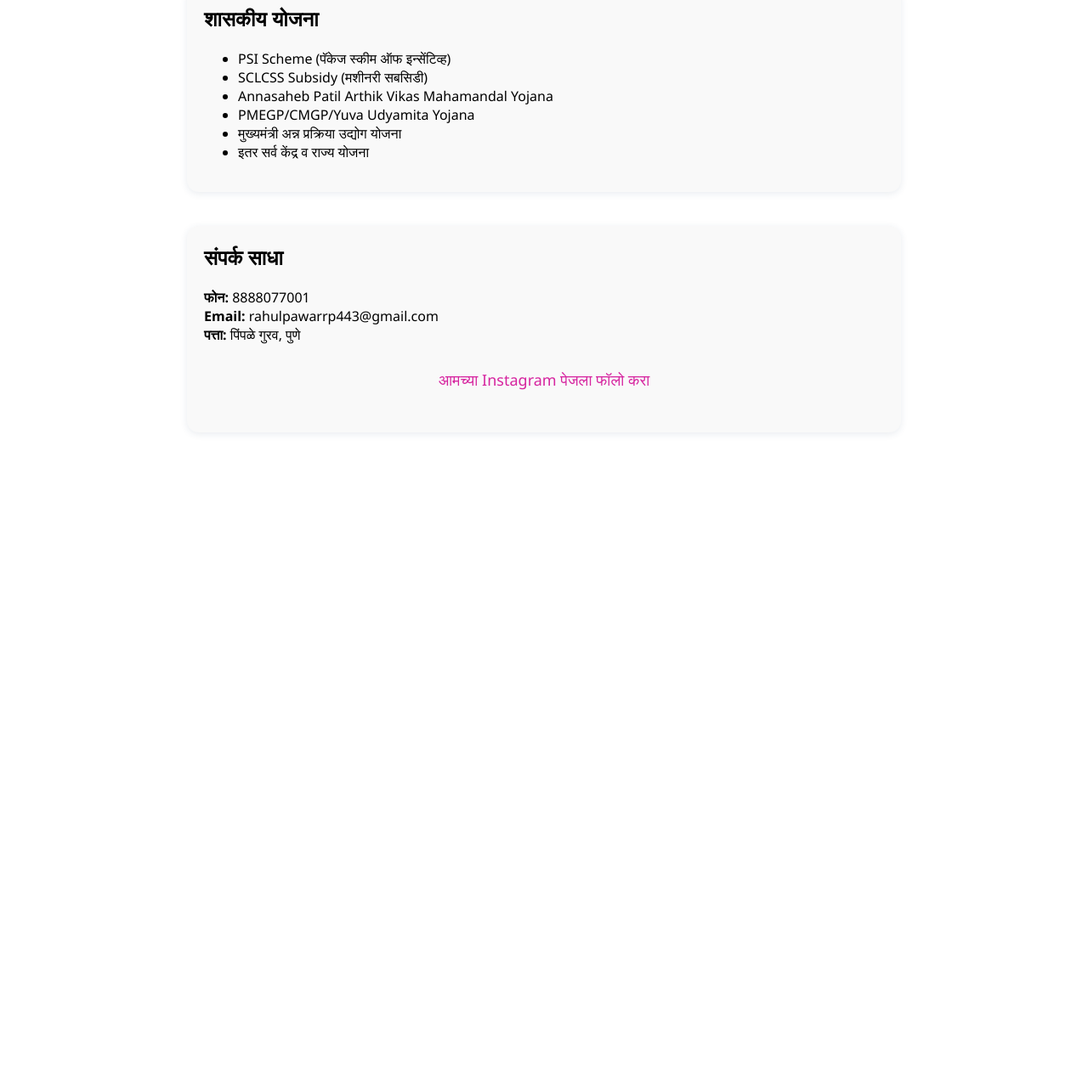
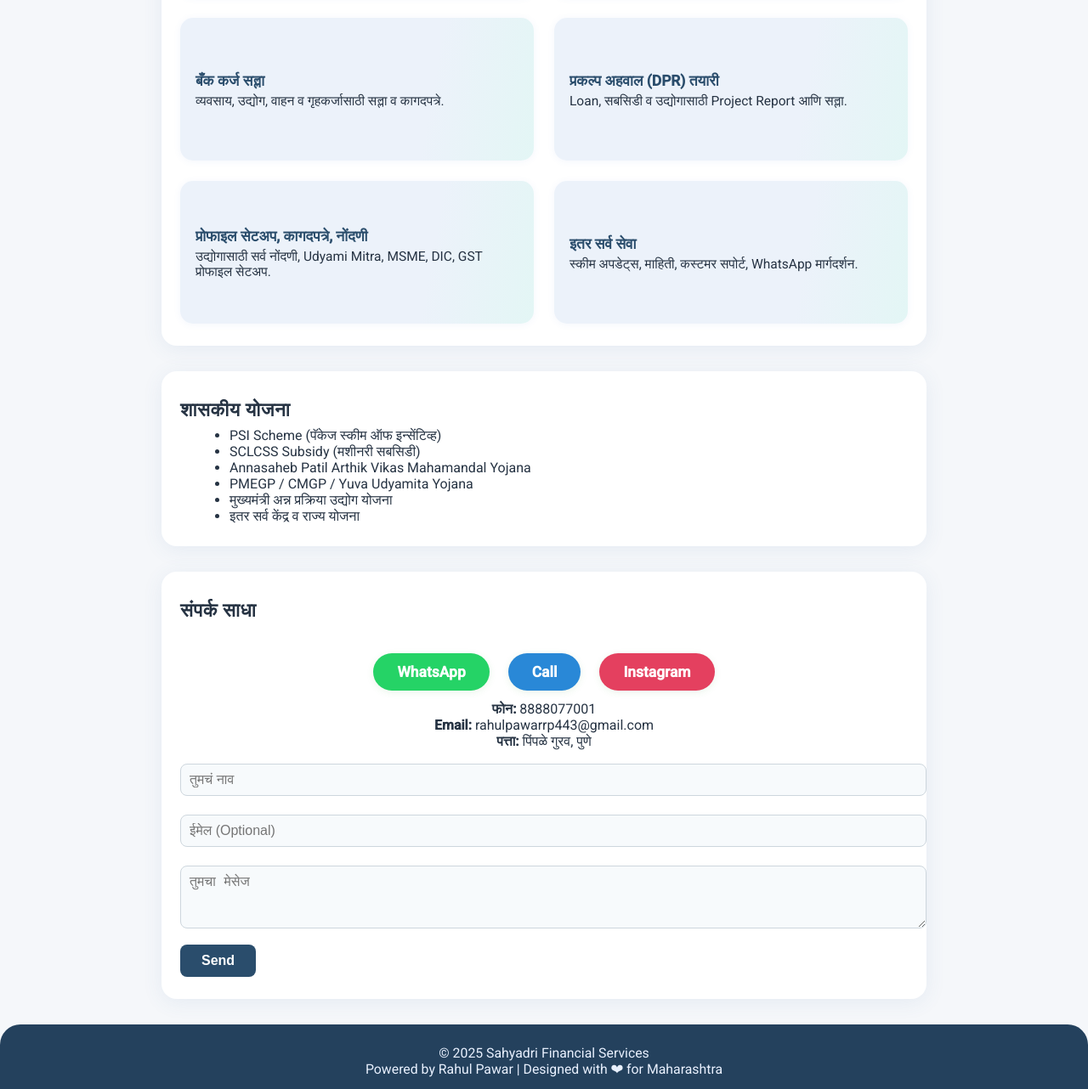
Before and after one commit to sahyadri-financial-services/Sahyadri-Financial-, a plain HTML site: page index.html in a window 1280 px wide. Shown: the part 864-2146 px from the top of the page at 85% size. Before the commit the page ends 1413 px from the top, so only its background shows below. Drawn offline with Linux system fonts and the light colour scheme.

Commit message:
Update index.html

```diff
--- a/index.html
+++ b/index.html
@@ -4,26 +4,110 @@
   <meta charset="UTF-8">
   <meta name="viewport" content="width=device-width, initial-scale=1.0">
   <title>Sahyadri Financial Services</title>
+  <link href="https://fonts.googleapis.com/css2?family=Montserrat:wght@600;700&family=Roboto:wght@400;500&display=swap" rel="stylesheet">
   <style>
-    body { font-family: 'Segoe UI', Arial, sans-serif; margin:0; padding:0; }
-    header { background: #2a4d6c; color: #fff; padding: 20px 0; text-align: center; }
-    nav ul { display: flex; justify-content: center; gap: 20px; list-style: none; padding: 0; margin: 0; }
-    nav a { color: #fff; text-decoration: none; font-weight: bold; }
-    nav a:hover { text-decoration: underline; }
-    section { max-width: 800px; margin: 40px auto; padding: 20px; background: #f9f9f9; border-radius: 14px; box-shadow: 0 2px 8px rgba(44,71,107,0.1);}
-    h1, h2 { margin-top: 0; }
-    .insta-link { text-align: center; margin: 30px 0; }
-    .insta-link a { color: #d6249f; font-size: 18px; text-decoration: none; }
-    @media (max-width: 600px) {
-      nav ul { flex-direction: column; gap: 12px; }
-      section { margin: 20px 5px; }
+    body {
+      margin: 0; font-family: 'Roboto', Arial, sans-serif; background: #f5f7fa; color: #263343;
+    }
+    header {
+      background: linear-gradient(90deg, #2a4d6c 60%, #5293c6 100%);
+      color: #fff; padding: 48px 10px 36px 10px; text-align: center;
+      position: relative;
+    }
+    .logo {
+      width: 90px; height: 90px; border-radius: 50%; background: #fff;
+      margin: 0 auto 12px; display: flex; align-items: center; justify-content: center; box-shadow: 0 2px 8px rgba(60,80,120,0.08);
+      font-size: 40px; color: #2a4d6c; font-weight: bold;
+    }
+    header h1 {
+      font-family: 'Montserrat', Arial, sans-serif;
+      font-size: 2.8rem; margin: 8px 0 8px 0; font-weight: 700; letter-spacing: 1px;
+    }
+    header p {
+      font-size: 1.1rem; margin: 5px 0 0 0; opacity: .95;
+    }
+    nav {
+      margin-top: 30px;
+    }
+    nav ul {
+      display: flex; justify-content: center; gap: 28px; list-style: none; padding: 0; margin: 0;
+      flex-wrap: wrap;
+    }
+    nav a {
+      color: #fff; text-decoration: none; font-size: 1.08rem; font-weight: bold; transition: color 0.2s;
+      padding-bottom: 2px; border-bottom: 2px solid transparent;
+    }
+    nav a:hover {
+      color: #ffe28c; border-bottom: 2px solid #ffe28c;
+    }
+    .container {
+      max-width: 900px; margin: -60px auto 30px auto; padding: 0 12px;
+    }
+    .card {
+      background: #fff; border-radius: 18px; box-shadow: 0 4px 24px rgba(70,110,170,0.09);
+      margin-bottom: 30px; padding: 32px 22px 26px 22px;
+    }
+    .card h2 {
+      font-size: 1.4rem; font-weight: 700; margin: 0 0 8px 0; letter-spacing: 0.5px;
+    }
+    .card ul {
+      margin: 7px 0 0 18px;
+    }
+    .services-grid {
+      display: grid; grid-template-columns: 1fr 1fr; gap: 24px;
+    }
+    .service-card {
+      background: linear-gradient(100deg, #ecf2fa 70%, #e3f6f5 100%);
+      border-radius: 15px; box-shadow: 0 1px 8px rgba(80,130,210,0.07);
+      padding: 20px 18px 18px 18px; min-height: 130px; transition: transform .18s;
+      display: flex; flex-direction: column; justify-content: center;
+    }
+    .service-card:hover { transform: translateY(-6px) scale(1.03); box-shadow: 0 4px 18px rgba(80,130,210,0.17);}
+    .service-card h3 { margin: 0 0 5px 0; font-size: 1.09rem; color: #2a4d6c;}
+    .service-card p { margin: 0; font-size: .97rem;}
+    .actions-bar {
+      display: flex; justify-content: center; gap: 22px; margin: 38px 0 12px 0;
+      flex-wrap: wrap;
+    }
+    .action-btn {
+      background: #25d366; color: #fff; border: none; border-radius: 30px;
+      font-size: 1.09rem; font-weight: 600; padding: 12px 28px; cursor: pointer;
+      box-shadow: 0 2px 8px rgba(60,160,60,0.10); transition: background .18s;
+      display: flex; align-items: center; gap: 7px; text-decoration: none;
+    }
+    .action-btn.insta { background: #e4405f;}
+    .action-btn.phone { background: #2988d7;}
+    .action-btn:hover { filter: brightness(.92);}
+    .contact-form { margin-top: 10px;}
+    .contact-form input, .contact-form textarea {
+      width: 100%; font-size: 1rem; padding: 9px 10px; margin: 7px 0 15px 0;
+      border: 1px solid #cdd6dd; border-radius: 8px; background: #f7fafc;
+      resize: vertical;
+    }
+    .contact-form button {
+      background: #2a4d6c; color: #fff; font-size: 1rem; border: none; border-radius: 8px;
+      padding: 10px 25px; cursor: pointer; font-weight: 600;
+    }
+    footer {
+      text-align: center; font-size: 0.99rem; padding: 24px 10px 14px 10px;
+      background: #24415d; color: #e8f0fe; border-radius: 24px 24px 0 0;
+    }
+    @media (max-width: 700px) {
+      .services-grid { grid-template-columns: 1fr; }
+      .card { padding: 21px 6px 18px 8px;}
+      .container { padding: 0 4px;}
+      header h1 { font-size: 1.65rem;}
     }
   </style>
 </head>
 <body>
   <header>
+    <div class="logo">
+      <!-- logo text/S or <img> (replace if needed)-->
+      S
+    </div>
     <h1>Sahyadri Financial Services</h1>
-    <p>Schemes. Subsidy. Success.<br>योजना | सबसिडी | यश</p>
+    <p>Schemes. Subsidy. Success.<br><span style="font-size:1rem;">योजना | सबसिडी | यश</span></p>
     <nav>
       <ul>
         <li><a href="#home">मुख्यपृष्ठ</a></li>
@@ -34,49 +118,92 @@
       </ul>
     </nav>
   </header>
-  <section id="home">
+  <div class="container">
+
+    <div class="card" id="home">
       <h2>Welcome to Sahyadri Financial Services</h2>
-    <p>महाराष्ट्रातील प्रत्येक व्यक्तीसाठी योजना, सबसिडी आणि बँक कर्जाचे सुलभ सल्ला व सेवा. तुमच्या व्यवसायाच्या वाढीसाठी आमचा अनुभव आणि मार्गदर्शन!</p>
-  </section>
-  <section id="about">
+      <p>महाराष्ट्रातील प्रत्येक व्यक्तीसाठी योजना, सबसिडी आणि बँक कर्जाचे सुलभ सल्ला व सेवा. <b>तुमच्या व्यवसायाच्या वाढीसाठी आमचा अनुभव आणि मार्गदर्शन!</b></p>
+    </div>
+
+    <div class="card" id="about">
       <h2>आमच्याबद्दल</h2>
       <p>
         Sahyadri Financial Services – महाराष्ट्रातील सर्व शासकीय योजना, सबसिडी, आणि बँक कर्जासाठी एकमेव समाधान. आमच्या तज्ञ टीममार्फत तुम्हाला सर्व कागदपत्रे, मार्गदर्शन आणि प्रोसिजर सहज मिळेल.
       </p>
-  </section>
-  <section id="services">
+    </div>
+
+    <div class="card" id="services">
       <h2>आमच्या सेवा</h2>
-    <ul>
-      <li>सरकारी योजना मार्गदर्शन</li>
-      <li>सबसिडी प्रक्रिया व अर्ज</li>
-      <li>बँक कर्ज सल्ला</li>
-      <li>प्रकल्प अहवाल (DPR) तयारी</li>
-      <li>प्रोफाइल सेटअप, कागदपत्रे, नोंदणी मदत</li>
-    </ul>
-  </section>
-  <section id="schemes">
+      <div class="services-grid">
+        <div class="service-card">
+          <h3>सरकारी योजना मार्गदर्शन</h3>
+          <p>केंद्र आणि राज्याच्या सर्व योजना, सबसिडी, लोन स्कीम्सची माहिती आणि अर्ज प्रक्रिया.</p>
+        </div>
+        <div class="service-card">
+          <h3>सबसिडी प्रक्रिया व अर्ज</h3>
+          <p>PSI, SCLCSS, PMEGP, CMGP, Annasaheb Patil योजनेसाठी अर्ज, कागदपत्रे व सबमिशन.</p>
+        </div>
+        <div class="service-card">
+          <h3>बँक कर्ज सल्ला</h3>
+          <p>व्यवसाय, उद्योग, वाहन व गृहकर्जासाठी सल्ला व कागदपत्रे.</p>
+        </div>
+        <div class="service-card">
+          <h3>प्रकल्प अहवाल (DPR) तयारी</h3>
+          <p>Loan, सबसिडी व उद्योगासाठी Project Report आणि सल्ला.</p>
+        </div>
+        <div class="service-card">
+          <h3>प्रोफाइल सेटअप, कागदपत्रे, नोंदणी</h3>
+          <p>उद्योगासाठी सर्व नोंदणी, Udyami Mitra, MSME, DIC, GST प्रोफाइल सेटअप.</p>
+        </div>
+        <div class="service-card">
+          <h3>इतर सर्व सेवा</h3>
+          <p>स्कीम अपडेट्स, माहिती, कस्टमर सपोर्ट, WhatsApp मार्गदर्शन.</p>
+        </div>
+      </div>
+    </div>
+
+    <div class="card" id="schemes">
       <h2>शासकीय योजना</h2>
       <ul>
         <li>PSI Scheme (पॅकेज स्कीम ऑफ इन्सेंटिव्ह)</li>
         <li>SCLCSS Subsidy (मशीनरी सबसिडी)</li>
         <li>Annasaheb Patil Arthik Vikas Mahamandal Yojana</li>
-      <li>PMEGP/CMGP/Yuva Udyamita Yojana</li>
+        <li>PMEGP / CMGP / Yuva Udyamita Yojana</li>
         <li>मुख्यमंत्री अन्न प्रक्रिया उद्योग योजना</li>
         <li>इतर सर्व केंद्र व राज्य योजना</li>
       </ul>
-  </section>
-  <section id="contact">
+    </div>
+
+    <div class="card" id="contact">
       <h2>संपर्क साधा</h2>
-    <p>
+      <div class="actions-bar">
+        <a href="https://wa.me/8888077001" target="_blank" class="action-btn">
+          <span>WhatsApp</span>
+        </a>
+        <a href="tel:8888077001" class="action-btn phone">
+          <span>Call</span>
+        </a>
+        <a href="https://www.instagram.com/sahyadri_finacial_services?igsh=ZTZhbWVka2N4MHA2" target="_blank" class="action-btn insta">
+          <span>Instagram</span>
+        </a>
+      </div>
+      <div style="text-align:center; font-size:1rem; margin-top:10px;">
         <b>फोन:</b> 8888077001<br>
         <b>Email:</b> rahulpawarrp443@gmail.com<br>
         <b>पत्ता:</b> पिंपळे गुरव, पुणे
-    </p>
-    <div class="insta-link">
-      <a href="https://www.instagram.com/sahyadri_finacial_services?igsh=ZTZhbWVka2N4MHA2" target="_blank">
-        आमच्या Instagram पेजला फॉलो करा
-      </a>
       </div>
-  </section>
+      <form class="contact-form" action="mailto:rahulpawarrp443@gmail.com" method="post" enctype="text/plain">
+        <input type="text" name="name" placeholder="तुमचं नाव" required>
+        <input type="email" name="email" placeholder="ईमेल (Optional)">
+        <textarea name="message" placeholder="तुमचा मेसेज" rows="3" required></textarea>
+        <button type="submit">Send</button>
+      </form>
+    </div>
+  </div>
+
+  <footer>
+    © 2025 Sahyadri Financial Services<br>
+    Powered by Rahul Pawar | Designed with ❤ for Maharashtra
+  </footer>
 </body>
 </html>
```
Lines whose indentation alone changed are shown as unchanged.
